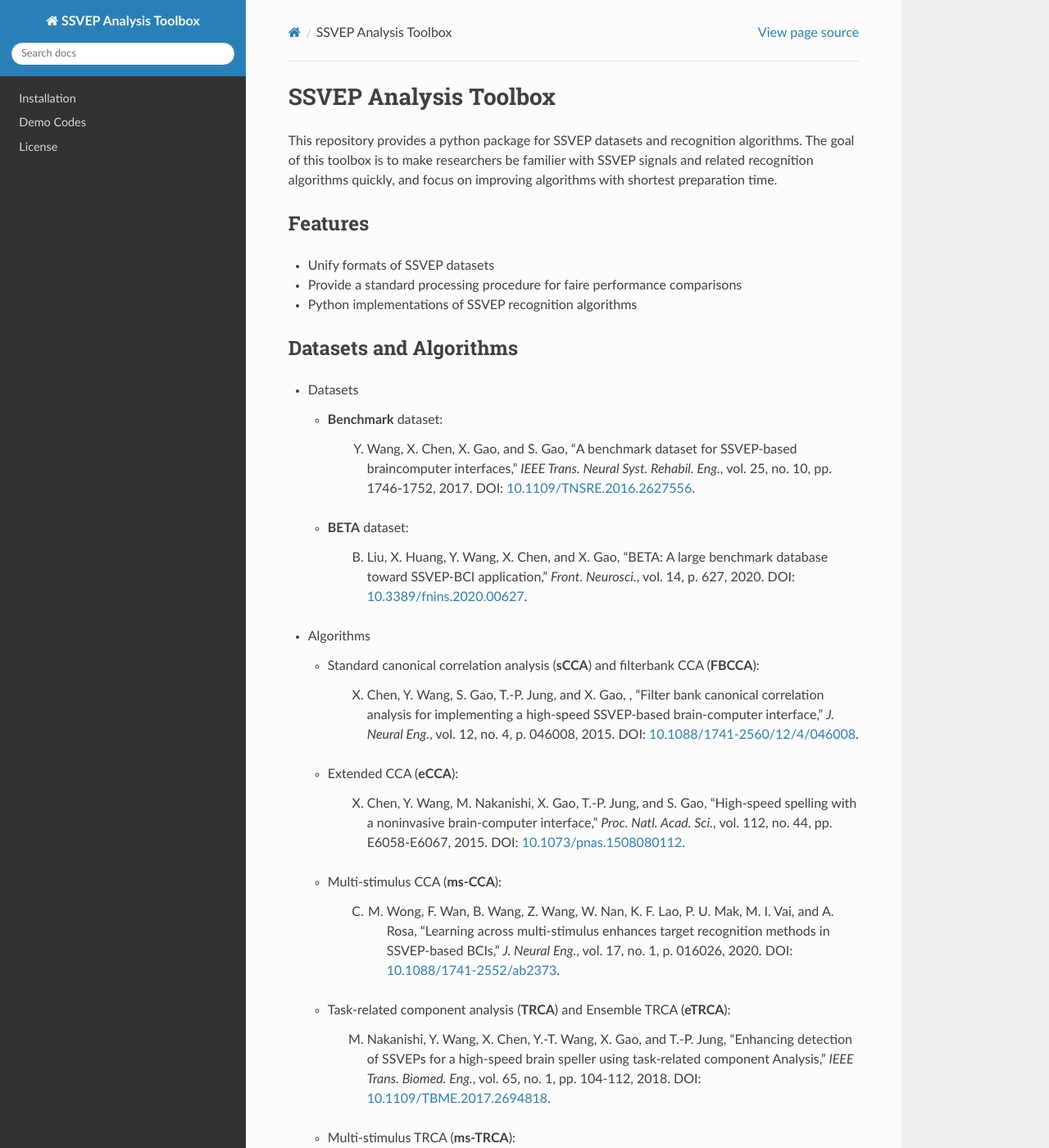
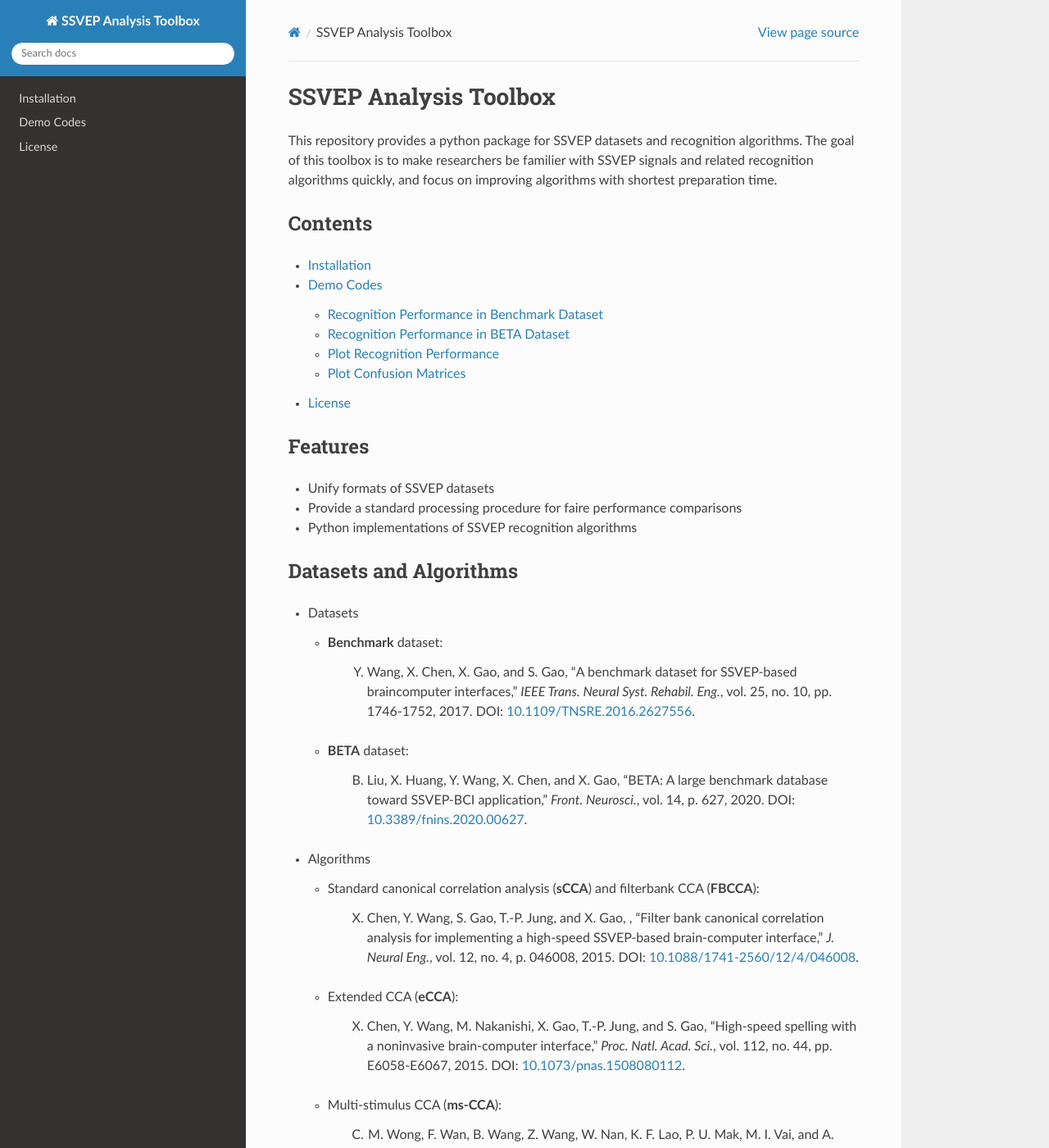
Before and after one commit to pikipity/SSVEP-Analysis-Toolbox, a Sphinx documentation site: the page built from Docs/index.rst, in a window 1280 px wide and 1400 px high. Shown: the whole window at 82% size. Built offline with Sphinx 7.4.7 and the Read the Docs theme 2.0.0, drawn with Linux system fonts in a browser that asks for light colours; some of the changed text lies outside the part shown.

Commit message:
Update index.rst

```diff
--- a/Docs/index.rst
+++ b/Docs/index.rst
@@ -7,6 +7,16 @@ SSVEP Analysis Toolbox
 ==================================================
 
 This repository provides a python package for SSVEP datasets and recognition algorithms. The goal of this toolbox is to make researchers be familier with SSVEP signals and related recognition algorithms quickly, and focus on improving algorithms with shortest preparation time.
+
+Contents
+-------------
+
+.. toctree::
+   :maxdepth: 2
+
+   Installation
+   Demos
+   License
 
 Features
 --------------
```
Also changed, not shown: other parts of Docs/index.rst (+0 -10 lines).
